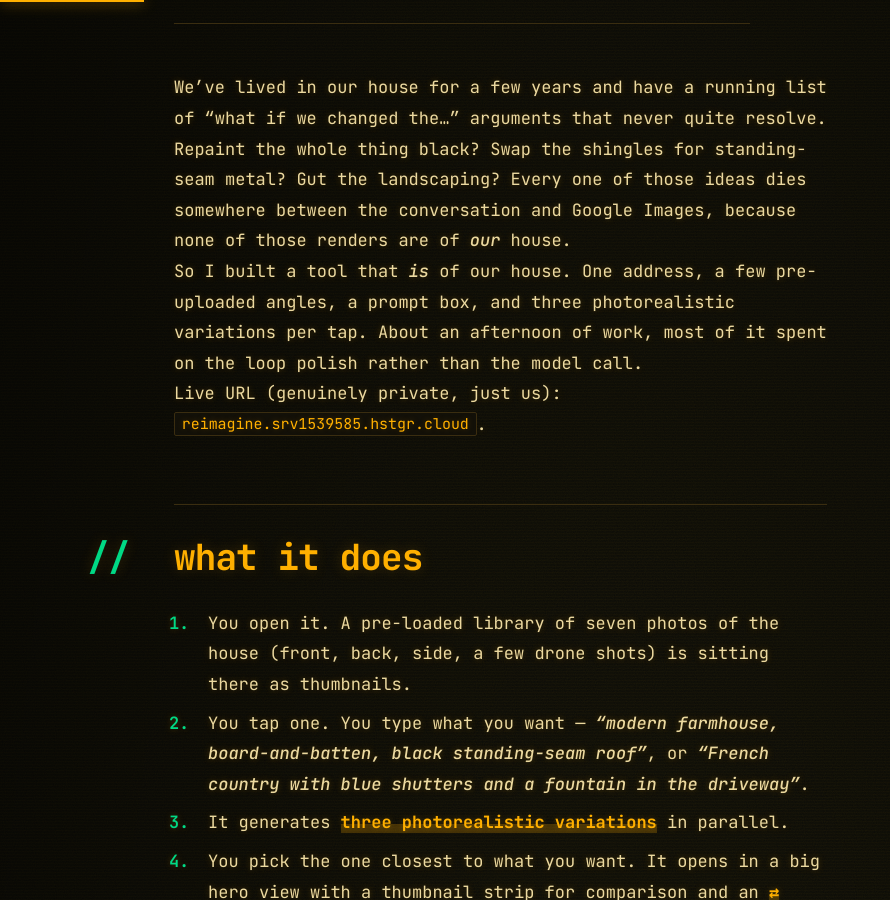
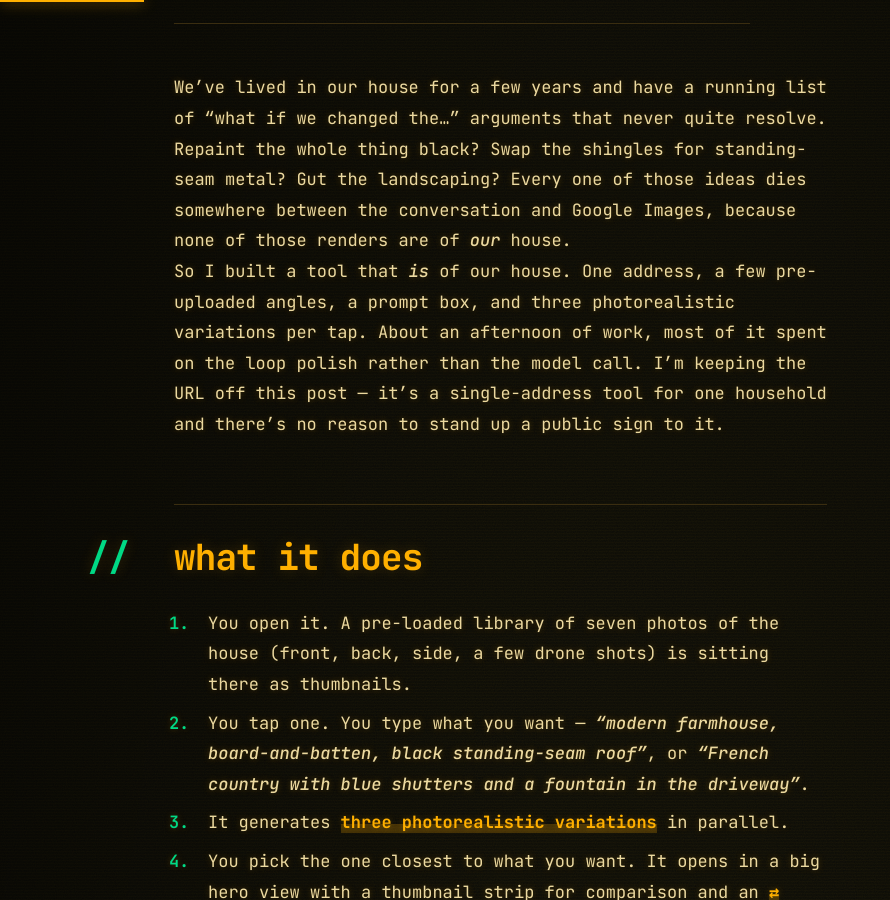
Before and after one commit to kunalkhosla/blogs, a Jekyll site: the page built from _posts/2026-04-20-home-reimagine.md, in a window 1280 px wide and 900 px high, scrolled down 697 px. Shown: the whole window, without its empty margins (0-890 px from the left). Built offline with Jekyll 4.4.1, drawn with Linux system fonts in a browser that asks for light colours; some web fonts are replaced.

Commit message:
Remove live tool URL from post — keep the site private

```diff
--- a/_posts/2026-04-20-home-reimagine.md
+++ b/_posts/2026-04-20-home-reimagine.md
@@ -9,9 +9,7 @@
 
 We've lived in our house for a few years and have a running list of "what if we changed the…" arguments that never quite resolve. Repaint the whole thing black? Swap the shingles for standing-seam metal? Gut the landscaping? Every one of those ideas dies somewhere between the conversation and Google Images, because none of those renders are of *our* house.
 
-So I built a tool that *is* of our house. One address, a few pre-uploaded angles, a prompt box, and three photorealistic variations per tap. About an afternoon of work, most of it spent on the loop polish rather than the model call.
-
-Live URL (genuinely private, just us): `reimagine.srv1539585.hstgr.cloud`.
+So I built a tool that *is* of our house. One address, a few pre-uploaded angles, a prompt box, and three photorealistic variations per tap. About an afternoon of work, most of it spent on the loop polish rather than the model call. I'm keeping the URL off this post — it's a single-address tool for one household and there's no reason to stand up a public sign to it.
 
 ## What it does
 
```
